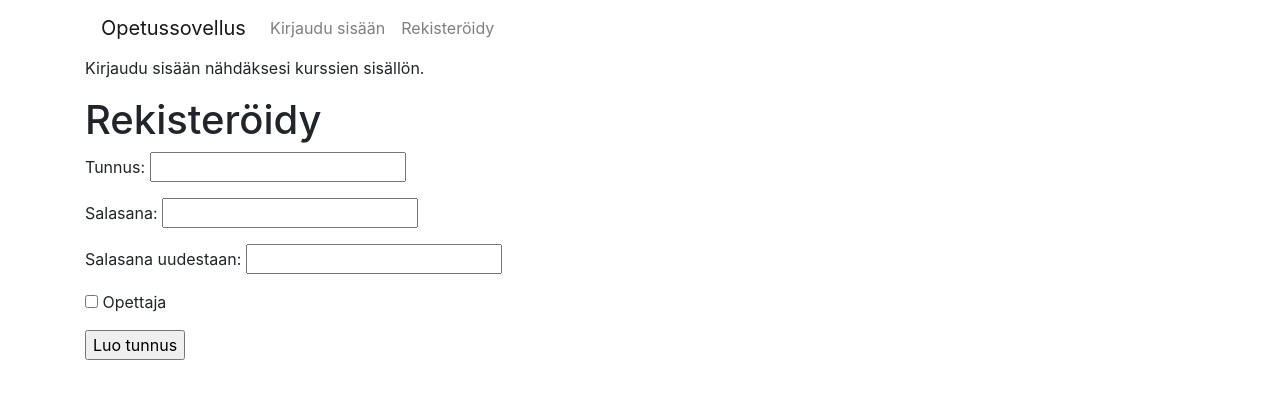
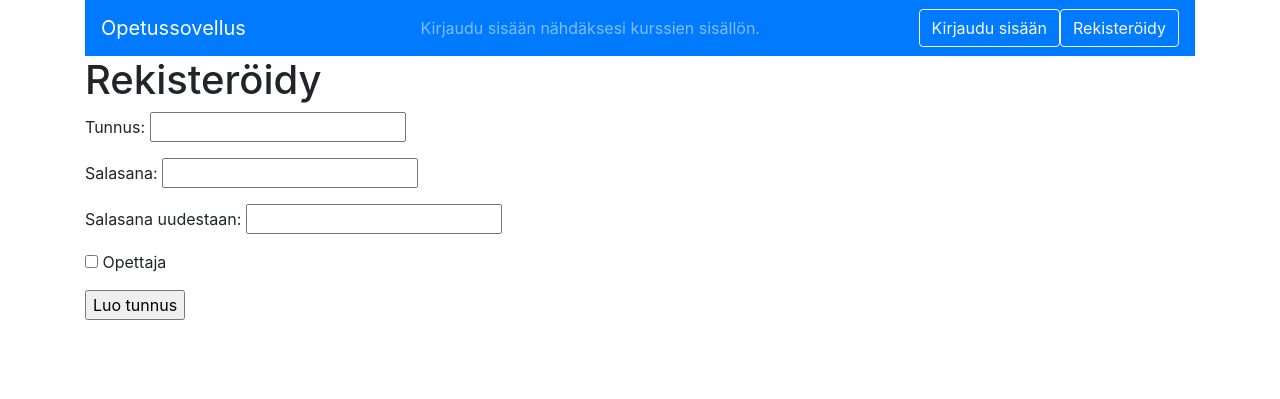
Before and after one commit to antonlep/Opetussovellus, a Flask app: page /register in a window 1280 px wide. Shown: the top 399 px of the page. Run offline with Flask 2, Linux system fonts and the light colour scheme; parts of the project's set-up code (start-up, migrations or seed data) failed here and were passed over; some libraries are stand-ins or nearby versions.

Commit message:
Improve navbar style

```diff
--- a/templates/layout.html
+++ b/templates/layout.html
@@ -8,40 +8,31 @@
     <body>
         <header>
             <div class="container">
-            <nav class="navbar navbar-expand-sm navbar-light">
+                <nav class="navbar navbar-expand-md navbar-dark bg-primary">
                     <a class="navbar-brand" href="/">Opetussovellus</a>
-              <ul class="navbar-nav">
                     {% if session.user_id %}
-                <div class="text-end">
-                    <li class="nav-item">
-                        <a class="nav-link" href="/logout">Kirjaudu ulos</a>
-                    </li>
-                </div>
+                    <ul class="navbar-nav mx-auto">
+                        <span class="navbar-text">
+                            {{ session.username }} {% if session.admin %} [Opettaja] {% else %} [Opiskelija] {% endif %}
+                        </span>
+                    </ul>
+                    <a class ="btn btn-outline-light" href="/logout">Kirjaudu ulos</a>
                     {% else %}
-                <li class="nav-item">
-                  <a class="nav-link" href="/login">Kirjaudu sisään</a>
-                </li>
-                <li class="nav-item">
-                    <a class="nav-link" href="/register">Rekisteröidy</a>
-                </li>
+                    <ul class="navbar-nav mx-auto">
+                        <span class="navbar-text">
+                            Kirjaudu sisään nähdäksesi kurssien sisällön.
+                        </span>
+                    </ul>
+                    <a class ="btn btn-outline-light" href="/login">Kirjaudu sisään</a>
+                    <a class ="btn btn-outline-light" href="/logout">Rekisteröidy</a>
                     {% endif %}
-              </ul>
                 </nav>
             </div>
         </header>
         <section>
             <div class="container">
                 <div class="row">
-                    <div class="col-8">
-                            {% if session.user_id %}
-                            <p>Olet kirjautunut sisään. {{ session.username }} {% if session.admin %} [Opettaja] {% else %} [Opiskelija] {% endif %}</p>
-                            {% else %}
-                            <p>Kirjaudu sisään nähdäksesi kurssien sisällön.</p>
-                            {% endif %}
-                    </div>
-                </div>
-                <div class="row">
-                    <div class="col-8">
+                    <div class="col-md">
                         {% block content %}{% endblock %}
                     </div>
                 </div>
```
Also changed, not shown: templates/index.html (+5 -5 lines). Lines whose indentation alone changed are shown as unchanged.
